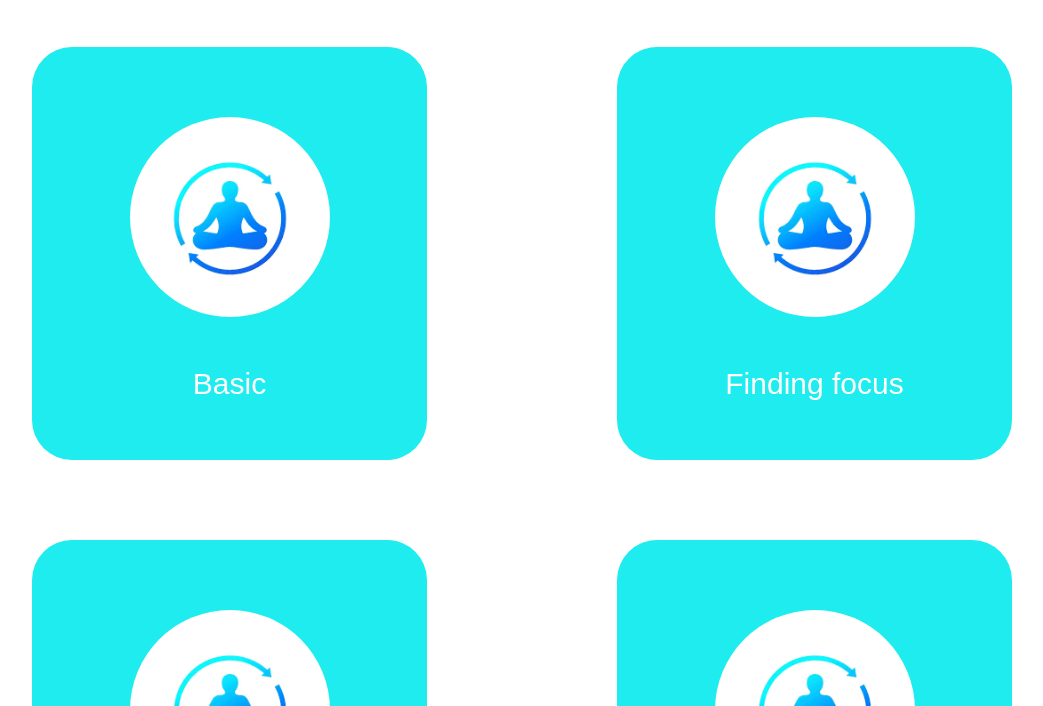
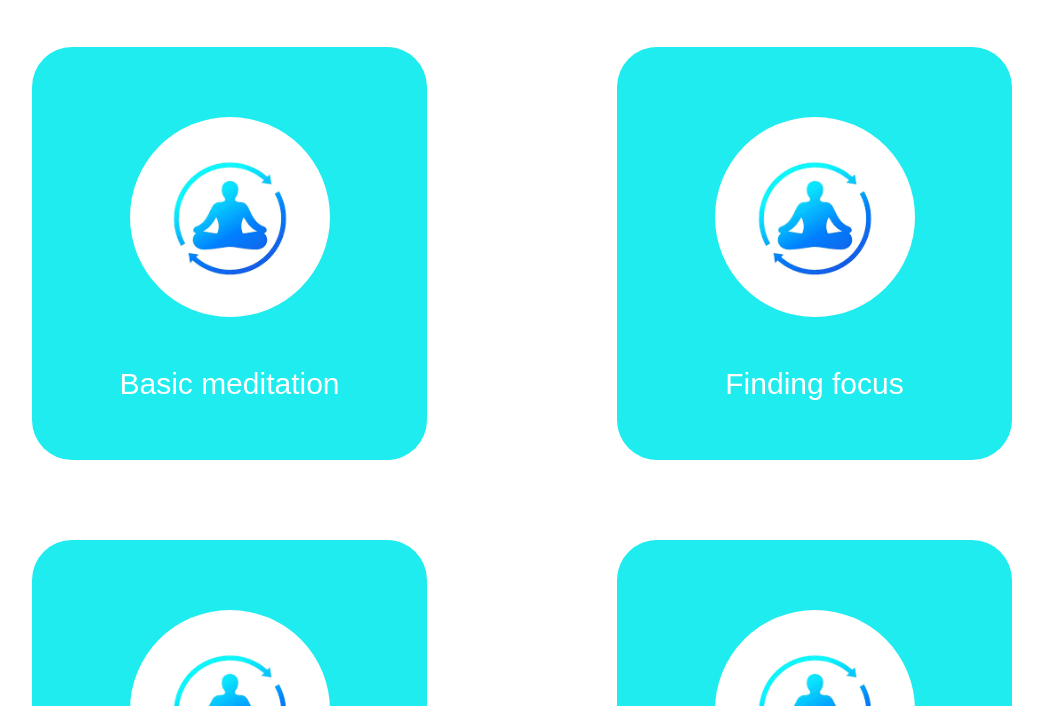
Before and after one commit to Kamal492/meditation, a plain HTML site: page index.html in a window 1280 px wide. Shown: the part 394-1100 px from the top of the page, without its empty margins (118-1161 px from the left). Drawn offline with nearby package versions, Linux system fonts and the light colour scheme.

Commit message:
Update index.html

```diff
--- a/index.html
+++ b/index.html
@@ -17,10 +17,10 @@
     <div class="container">
       <div class="row ">
         <div class=" col-xs-6 card-hold ">
-          <div class="cards-div">
+            <a href="Basic.html"><div class="cards-div">
             <img src="images.png" alt="" class="icon-med">
-            <h2 class="headings-class">Basic</h2>
-          </div>
+            <h2 class="headings-class">Basic meditation</h2>
+          </div></a>
 
         </div>
         <div class="card-hold col-xs-6">
```
